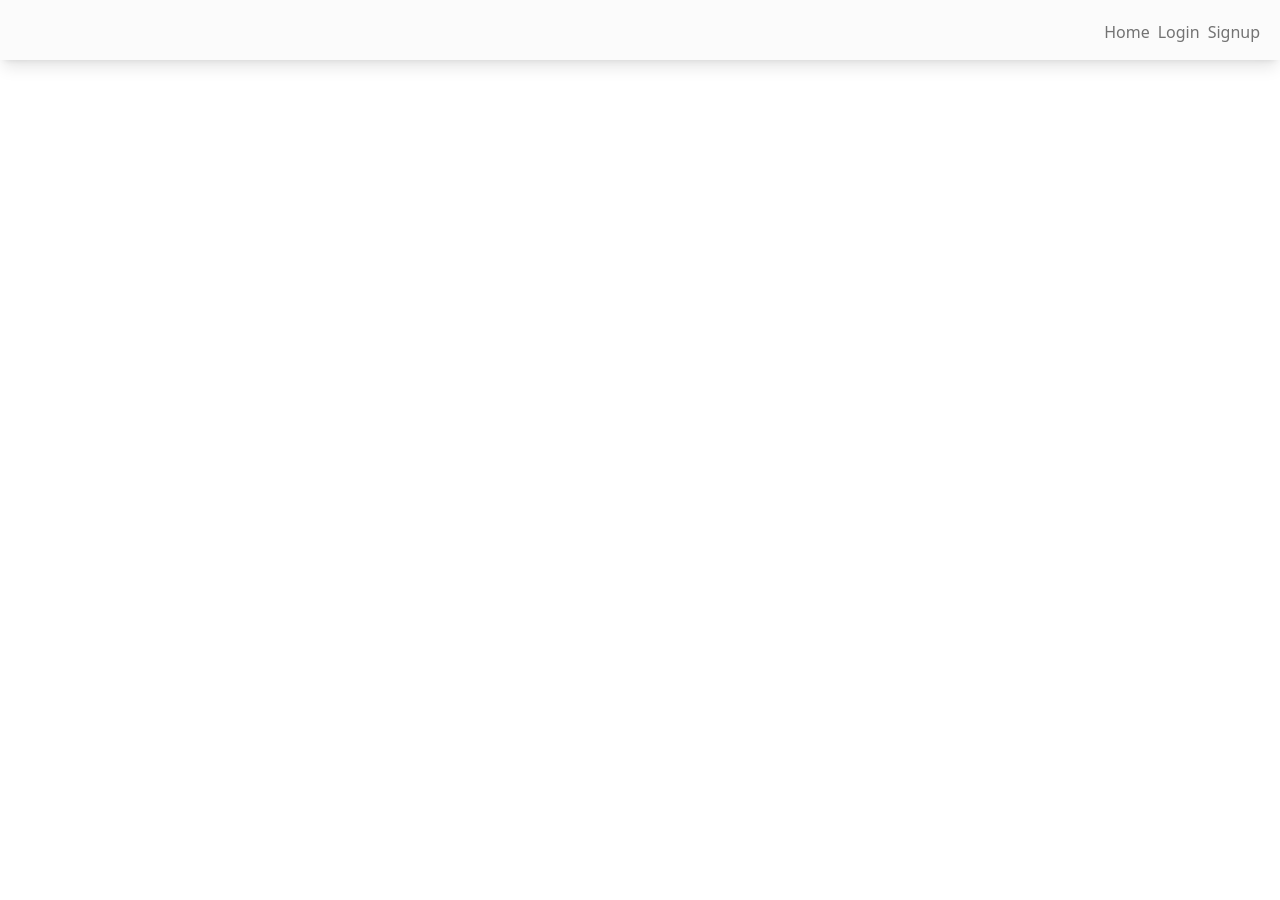
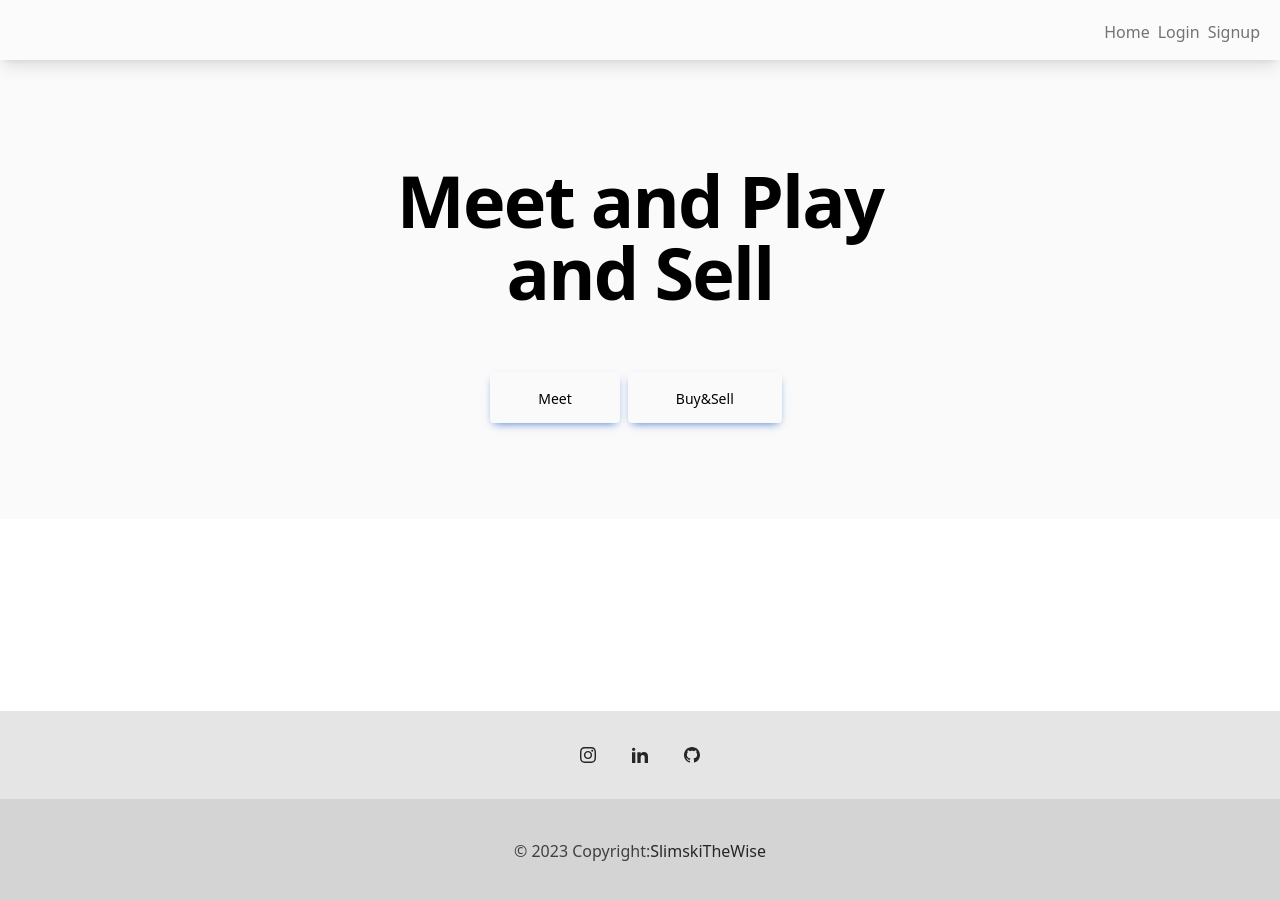
Before and after one commit to SlimskiTheWise/Band-Mate-Client, a Next.js app: page / in a window 1280 px wide. Shown: the top 900 px of the page. Before the commit the page ends 800 px from the top, so only its background shows below. Built offline with nearby package versions, Linux system fonts and the light colour scheme; no server answers.

Commit message:
feature: add main page

```diff
--- a/app/globals.css
+++ b/app/globals.css
@@ -15,11 +15,4 @@
 }
 
 body {
-  color: rgb(var(--foreground-rgb));
-  background: linear-gradient(
-      to bottom,
-      transparent,
-      rgb(var(--background-end-rgb))
-    )
-    rgb(var(--background-start-rgb));
 }
--- a/app/layout.js
+++ b/app/layout.js
@@ -1,6 +1,7 @@
 import { AuthContextProvider } from '@/components/shared/auth-context';
 import './globals.css';
 import { Navbar } from '@/components/nav/navbar';
+import { Footer } from '@/components/footer/footer';
 
 export const metadata = {
   title: 'Band-Mate',
@@ -14,6 +15,7 @@ export default function RootLayout({ children }) {
         <AuthContextProvider>
           <Navbar />
           {children}
+          <Footer/>
         </AuthContextProvider>
       </body>
     </html>
--- a/app/page.js
+++ b/app/page.js
@@ -1,9 +1,28 @@
-
-
 export default function Home() {
-
   return (
-    <main className='space-x-2 p-4'>
-    </main>
+    <section class='mb-48'>
+      <div class='bg-neutral-50 py-24 px-6 text-center dark:bg-neutral-20'>
+        <h1 class='mt-2 mb-16 text-5xl font-bold tracking-tight md:text-6xl xl:text-7xl'>
+          Meet and Play <br />
+          <span class='text-primary'>and Sell</span>
+        </h1>
+        <a
+          class='mb-2 inline-block rounded bg-primary px-12 pt-4 pb-3.5 text-sm font-medium leading-normal text-black shadow-[0_4px_9px_-4px_#3b71ca] hover:bg-primary-600 hover:shadow-[0_8px_9px_-4px_rgba(59,113,202,0.3),0_4px_18px_0_rgba(59,113,202,0.2)] focus:bg-primary-600 md:mr-2 md:mb-0'
+          data-te-ripple-init
+          data-te-ripple-color='light'
+          role='button'
+        >
+          Meet
+        </a>
+        <a
+           class='mb-2 inline-block rounded bg-primary px-12 pt-4 pb-3.5 text-sm font-medium leading-normal text-black shadow-[0_4px_9px_-4px_#3b71ca] hover:bg-primary-600 hover:shadow-[0_8px_9px_-4px_rgba(59,113,202,0.3),0_4px_18px_0_rgba(59,113,202,0.2)] focus:bg-primary-600 md:mr-2 md:mb-0'
+           data-te-ripple-init
+           data-te-ripple-color='light'
+           role='button'
+        >
+          Buy&Sell
+        </a>
+      </div>
+    </section>
   );
 }
```
